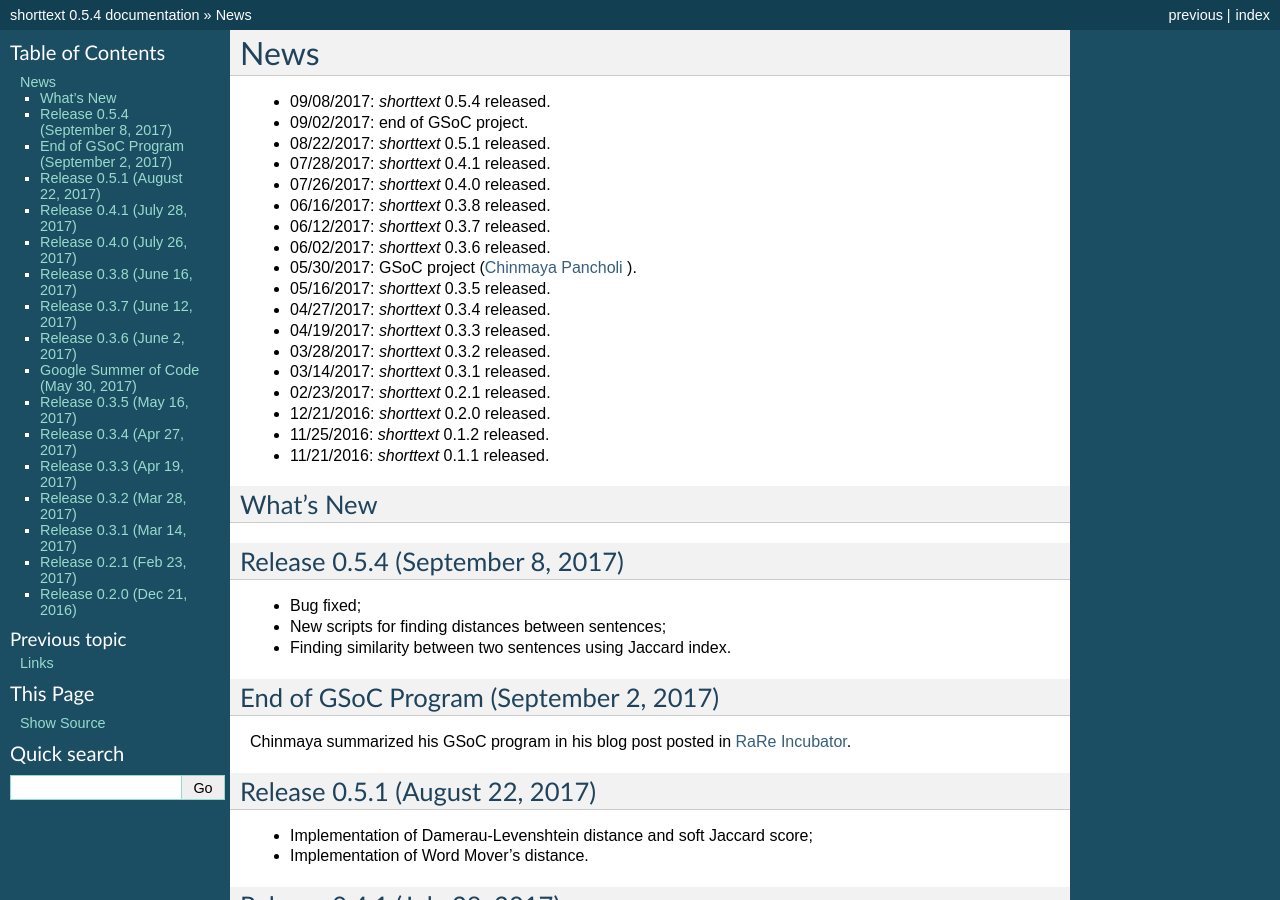
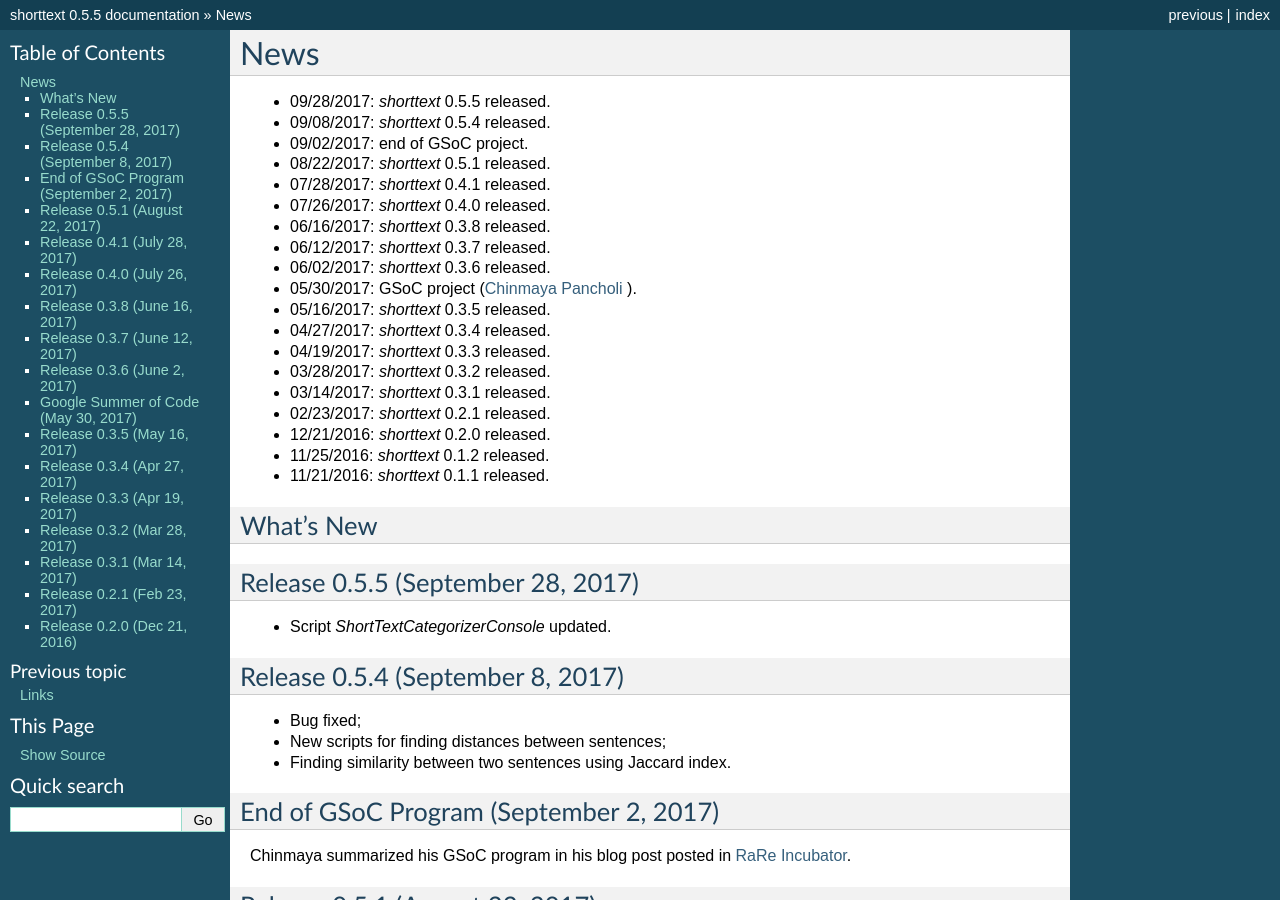
Before and after one commit to stephenhky/PyShortTextCategorization, a Sphinx documentation site: the page built from docs/news.rst, in a window 1280 px wide and 900 px high. Built offline with Sphinx 7.4.7, drawn with Linux system fonts in a browser that asks for light colours; some of the changed text lies outside the part shown.

Commit message:
releasing 0.5.5

```diff
--- a/apidocs/source/conf.py
+++ b/apidocs/source/conf.py
@@ -60,7 +60,7 @@
 # The short X.Y version.
 version = '0.5'
 # The full version, including alpha/beta/rc tags.
-release = '0.5.4'
+release = '0.5.5'
 
 # The language for content autogenerated by Sphinx. Refer to documentation
 # for a list of supported languages.
--- a/docs/conf.py
+++ b/docs/conf.py
@@ -61,7 +61,7 @@
 # The short X.Y version.
 version = u'0.5'
 # The full version, including alpha/beta/rc tags.
-release = u'0.5.4'
+release = u'0.5.5'
 
 # The language for content autogenerated by Sphinx. Refer to documentation
 # for a list of supported languages.
--- a/docs/news.rst
+++ b/docs/news.rst
@@ -1,6 +1,7 @@
 News
 ====
 
+* 09/28/2017: `shorttext` 0.5.5 released.
 * 09/08/2017: `shorttext` 0.5.4 released.
 * 09/02/2017: end of GSoC project.
 * 08/22/2017: `shorttext` 0.5.1 released.
@@ -23,6 +24,11 @@
 
 What's New
 ----------
+
+Release 0.5.5 (September 28, 2017)
+---------------------------------
+
+* Script `ShortTextCategorizerConsole` updated.
 
 Release 0.5.4 (September 8, 2017)
 ---------------------------------
--- a/setup.py
+++ b/setup.py
@@ -5,7 +5,7 @@
         return f.read()
 
 setup(name='shorttext',
-      version="0.5.4",
+      version="0.5.5",
       description="Short Text Categorization",
       long_description="Supervised learning algorithms for short text categorization using embedded word vectors such as Word2Vec, or immediate feature vectors using topic models",
       classifiers=[
```
Also changed, not shown: README.md (+1 -0 lines), UPCOMING.md (+0 -2 lines).
